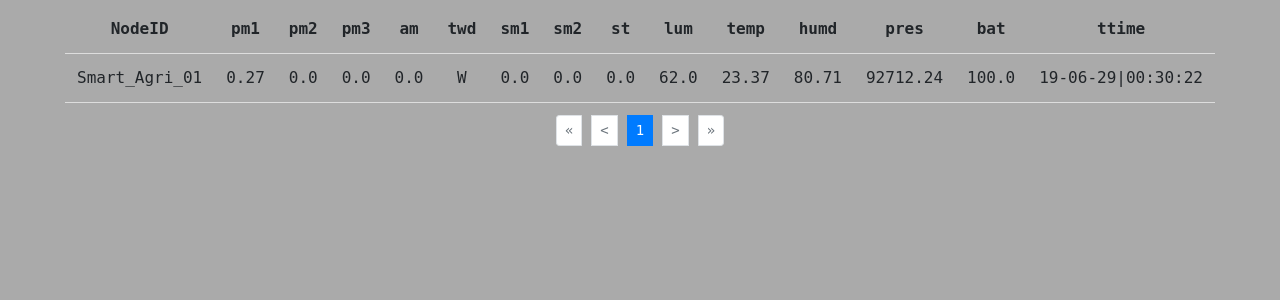
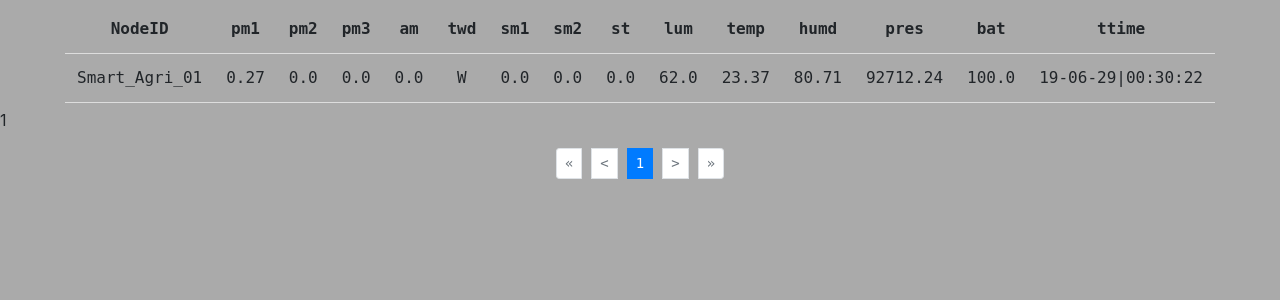
Before and after one commit to BruteForce009/libelium-data-processing, a Flask app: page / in a window 1280 px wide. Shown: the top 300 px of the page. Run offline with Flask 2, Linux system fonts and the light colour scheme; data comes from the database, SQL or seed files in the repository; some libraries are stand-ins or nearby versions.

Commit message:
Updated pagination

```diff
--- a/appdir/routes.py
+++ b/appdir/routes.py
@@ -2,6 +2,7 @@ from flask import render_template, url_for, flash, redirect, get_flashed_message
 from appdir import app, db
 import appdir.models
 from datetime import datetime
+import math
 import json
 import time
 
@@ -15,7 +16,8 @@ def remove(string):
 def data_():
     page = request.args.get('page', 1, type=int)
     sensors = appdir.models.SensorData.query.order_by(appdir.models.SensorData.ttime.desc()).paginate(page=page, per_page=12)
-    return render_template('data_.html', sensors=sensors)
+    ttl = math.floor(sensors.total/12 + 1)
+    return render_template('data_.html', sensors=sensors, ttl=ttl)
 
 
 @app.route("/data", methods=['POST'])
--- a/appdir/templates/data_.html
+++ b/appdir/templates/data_.html
@@ -46,7 +46,7 @@
     </div>
     {% set prv = sensors.page-1 %}
     {% set nxt = sensors.page+1 %}
-    {% set ttl = sensors.total %}
+    <p>{{ttl}}</p>
     <nav id="pagenav">
       <ul class="pagination pagination-sm justify-content-center">
           {% if sensors.page != 1 %}
```
